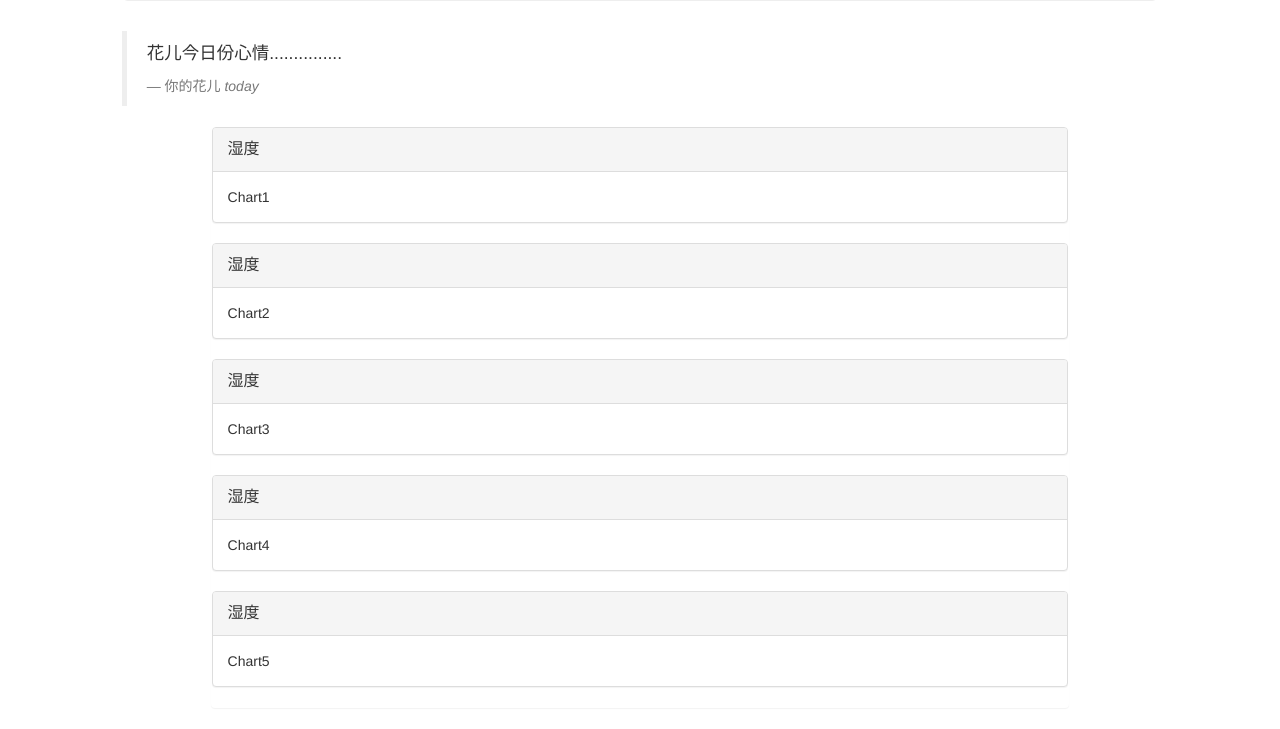
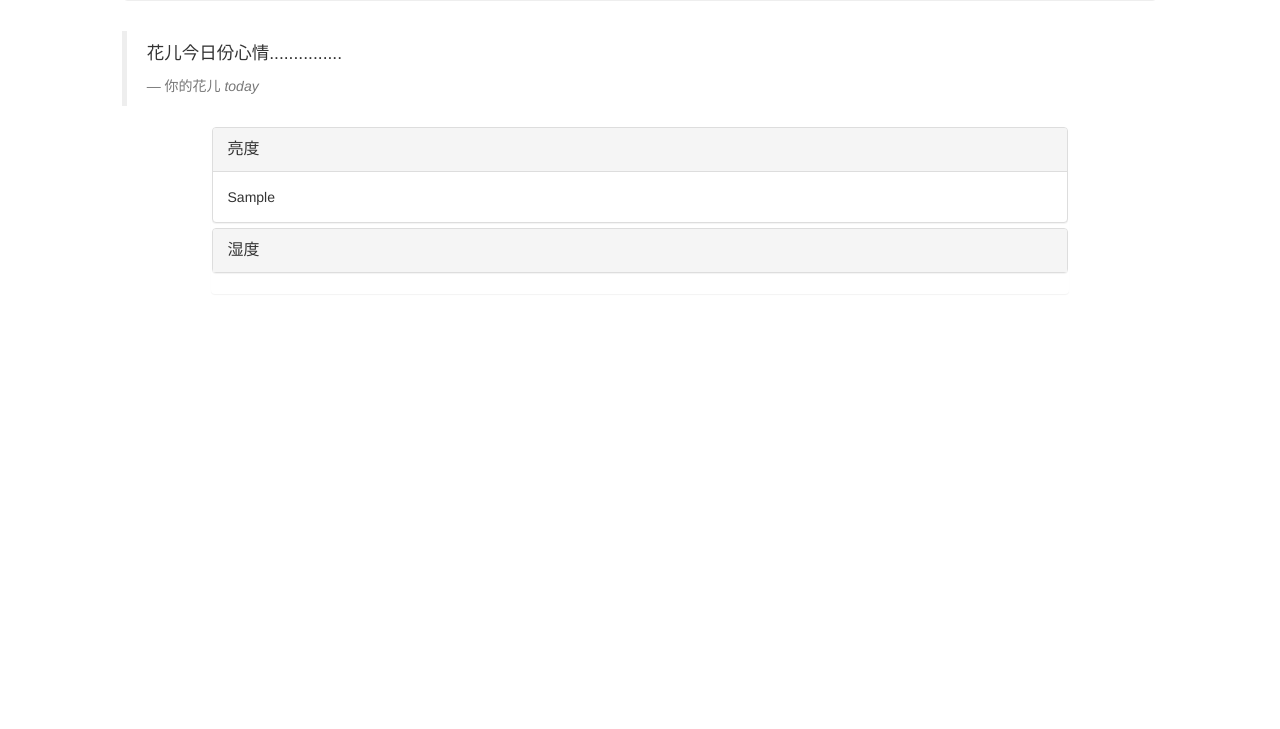
Before and after one commit to 0x587/Flowerpot, a Flask app: template App/templates/Home.html in a window 1280 px wide. Shown: the part 450-1179 px from the top of the page. After the commit the page ends 723 px from the top, so only its background shows below. Run offline with Flask 2, Linux system fonts and the light colour scheme; the template is opened without the code that fills it: most values are stand-ins (such as "Sample title", 1, 10 or a date in 2020); some libraries are stand-ins or nearby versions.

Commit message:
daily debug

```diff
--- a/App/templates/Home.html
+++ b/App/templates/Home.html
@@ -8,11 +8,10 @@
     <script type="text/javascript" src="http://cdn.staticfile.org/jqueryui-touch-punch/0.2.2/jquery.ui.touch-punch.min.js"></script>
     <script type="text/javascript" src="http://cdn.staticfile.org/twitter-bootstrap/3.0.1/js/bootstrap.min.js"></script>
     <link href="http://cdn.staticfile.org/twitter-bootstrap/3.0.1/css/bootstrap.min.css" rel="stylesheet">
-    {% if script_list is not none %}
+    <!--<script src="https://pyecharts.github.io/assets/js/echarts.min.js"></script>-->
     {% for jsfile_name in script_list %}
     <script src="{{ host }}/{{ jsfile_name }}.js"></script>
     {% endfor %}
-    {% endif %}
 </head>
 <body>
 <div class="container-fluid">
@@ -118,71 +117,28 @@
                 </div>
                 <div class="col-md-10 column">
                     <div class="panel">
-                        <div class="panel-group" id="panel-429684">
+        <div class="panel-group" id="panel-129932">
             <div class="panel panel-default">
                 <div class="panel-heading">
-                                    <a class="panel-title" data-toggle="collapse" data-parent="#panel-429684" href="#panel-element-845362">湿度</a>
+                    <a class="panel-title" data-toggle="collapse" data-parent="#panel-129932" href="#panel-element-247048">亮度</a>
                 </div>
-                                <div id="panel-element-845362" class="panel-collapse collapse in">
+                <div id="panel-element-247048" class="panel-collapse collapse in">
                     <div class="panel-body">
-                                        Chart1
+                        {{ chart1|safe}}
+                    </div>
+                </div>
+            </div>
+            <div class="panel panel-default">
+                <div class="panel-heading">
+                    <a class="panel-title" data-toggle="collapse" data-parent="#panel-129932" href="#panel-element-207382">湿度</a>
+                </div>
+                <div id="panel-element-207382" class="panel-collapse collapse">
+                    <div class="panel-body">
+
                     </div>
                 </div>
             </div>
         </div>
-
-                        <div class="panel-group" id="panel-429685">
-                            <div class="panel panel-default">
-                                <div class="panel-heading">
-                                    <a class="panel-title" data-toggle="collapse" data-parent="#panel-429685" href="#panel-element-845363">湿度</a>
-                                </div>
-                                <div id="panel-element-845363" class="panel-collapse collapse in">
-                                    <div class="panel-body">
-                                        Chart2
-                                    </div>
-                                </div>
-                            </div>
-                        </div>
-
-                        <div class="panel-group" id="panel-429686">
-                            <div class="panel panel-default">
-                                <div class="panel-heading">
-                                    <a class="panel-title" data-toggle="collapse" data-parent="#panel-429686" href="#panel-element-845364">湿度</a>
-                                </div>
-                                <div id="panel-element-845364" class="panel-collapse collapse in">
-                                    <div class="panel-body">
-                                        Chart3
-                                    </div>
-                                </div>
-                            </div>
-                        </div>
-
-                        <div class="panel-group" id="panel-429687">
-                            <div class="panel panel-default">
-                                <div class="panel-heading">
-                                    <a class="panel-title" data-toggle="collapse" data-parent="#panel-429687" href="#panel-element-845365">湿度</a>
-                                </div>
-                                <div id="panel-element-845365" class="panel-collapse collapse in">
-                                    <div class="panel-body">
-                                        Chart4
-                                    </div>
-                                </div>
-                            </div>
-                        </div>
-
-                        <div class="panel-group" id="panel-429688">
-                            <div class="panel panel-default">
-                                <div class="panel-heading">
-                                    <a class="panel-title" data-toggle="collapse" data-parent="#panel-429688" href="#panel-element-845366">湿度</a>
-                                </div>
-                                <div id="panel-element-845366" class="panel-collapse collapse in">
-                                    <div class="panel-body">
-                                        Chart5
-                                    </div>
-                                </div>
-                            </div>
-                        </div>
-
                     </div>
                 <div class="col-md-1 column">
                 </div>
```
Also changed, not shown: App/templates/chart_block.html (+3 -6 lines), App/views.py (+43 -35 lines), DB/DB_data/DB.db. Lines whose indentation alone changed are shown as unchanged.
